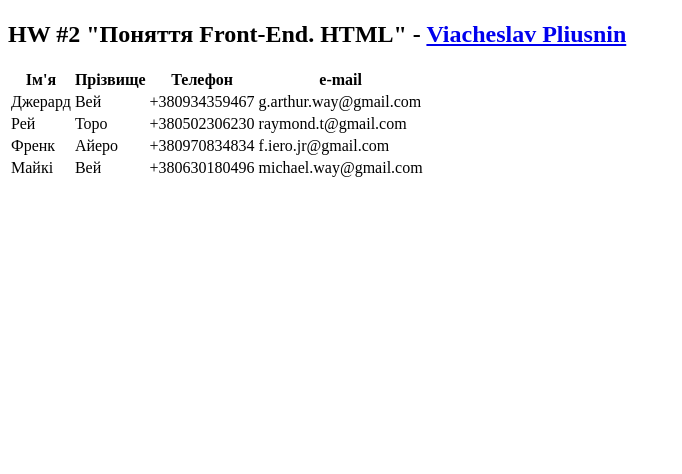
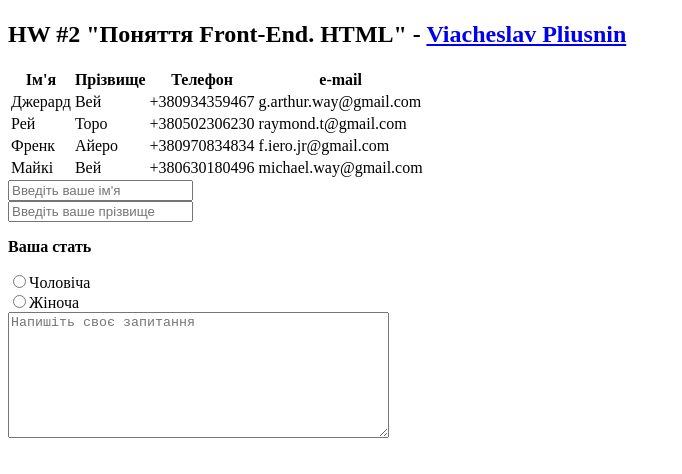
Before and after one commit to ViacheslavPliusnin/hw-2-Front-End-HTML, a plain HTML site: page hw2_front-end_html/index.html in a window 1280 px wide. Shown: the whole page, without its empty margins (0-682 px from the left). Drawn offline with Linux system fonts and the light colour scheme.

Commit message:
Name, radio and question added

```diff
--- a/hw2_front-end_html/index.html
+++ b/hw2_front-end_html/index.html
@@ -45,5 +45,11 @@
             </tr>
         </tbody>
     </table>
+    <input class="name" type="text" name="first_name" placeholder="Введіть ваше ім'я"><br>
+    <input class="name" type="text" name="surname" placeholder="Введіть ваше прізвище"><br>
+    <p><strong>Ваша стать</strong></p>
+    <input class="sex" type="radio" name="man">Чоловіча<br>
+    <input class="sex" type="radio" name="woman">Жіноча<br>
+    <textarea name="question" cols="45" rows="8" placeholder="Напишіть своє запитання"></textarea><br>
 </body>
 </html>
```
